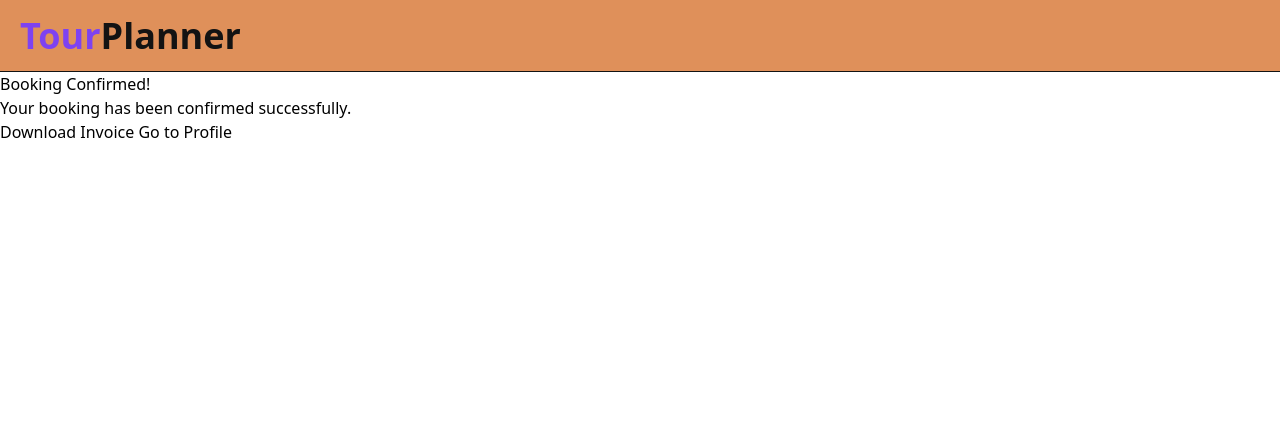
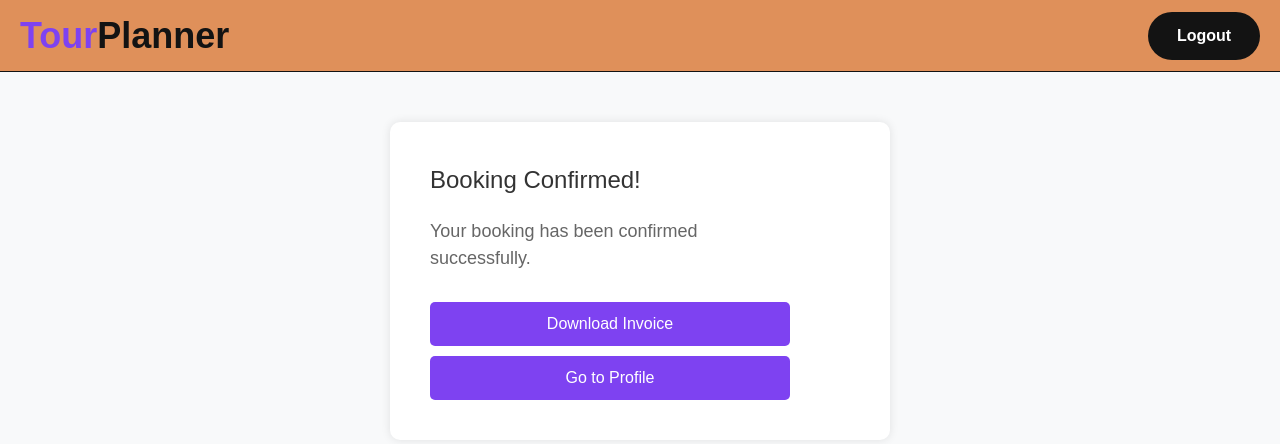
Before and after one commit to ay0-0n/TourPlanner, a Flask app: page /booking_success in a window 1280 px wide. Shown: the top 444 px of the page. Run offline with Flask 3, Linux system fonts and the light colour scheme; a user stored in the database is signed in; some libraries are stand-ins or nearby versions.

Commit message:
Added some css

```diff
--- a/app/templates/booking_success.html
+++ b/app/templates/booking_success.html
@@ -4,13 +4,73 @@
     Booking Success
 {% endblock %}
 
+
+{% block logout%}
+<a class="bg-txt text-white w-28 h-12 rounded-full flex justify-center items-center font-semibold hover:shadow-lg hover:text-primary" href="{{url_for('logout')}}">Logout</a>
+{% endblock %}
+
+
 {% block content %}
+<style>
+    body {
+        font-family: Arial, sans-serif;
+        margin: 0;
+        padding: 0;
+        background-color: #f8f9fa;
+    }
+
+    .container {
+        width: 500px !important;
+            margin: 50px auto;
+            background-color: #fff;
+            padding: 20px;
+            border-radius: 10px;
+            box-shadow: 0 0 10px rgba(0, 0, 0, 0.1);
+    }
+
+    .card {
+        width: 400px;
+        padding: 20px;
+        border-radius: 10px;
+        background-color: #fff;
+
+    }
+
+    .card-title {
+        font-size: 24px;
+        margin-bottom: 20px;
+        color: #333;
+    }
+
+    .card-text {
+        font-size: 18px;
+        margin-bottom: 30px;
+        color: #666;
+    }
+
+
+    .container a{
+            display: block;
+            width: 100%;
+            padding: 10px;
+            background-color: #7E42F1;
+            color: #fff;
+            border: none;
+            border-radius: 5px;
+            font-size: 16px;
+            margin-top: 10px;
+            text-align: center;
+        }
+</style>
+
 <div class="container">
-    <h1>Booking Confirmed!</h1>
-    <p>Your booking has been confirmed successfully.</p>
-    <div>
-        <a href="{{ url_for('download_invoice') }}" class="btn btn-primary">Download Invoice</a>
-        <a href="{{ url_for('profile') }}" class="btn btn-primary">Go to Profile</a>
+    <div class="card">
+        <h1 class="card-title">Booking Confirmed!</h1>
+        <p class="card-text">Your booking has been confirmed successfully.</p>
+        <div>
+            <a href="{{ url_for('download_invoice') }}" class="btn">Download Invoice</a>
+            <a href="{{ url_for('profile') }}" class="btn">Go to Profile</a>
+        </div>
     </div>
 </div>
 {% endblock %}
```
